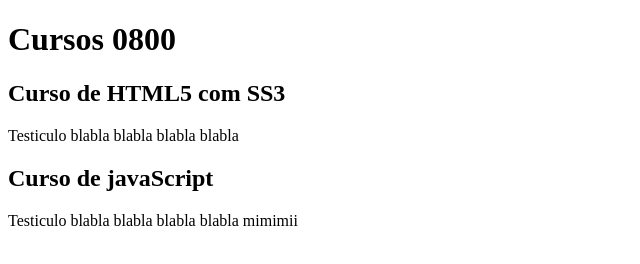
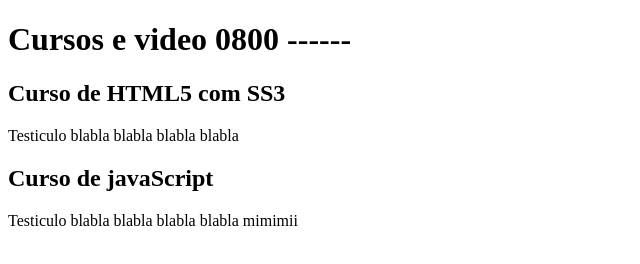
Before and after one commit to RodrigoCarnevali/projeto-site, a plain HTML site: page index.html in a window 1280 px wide. Shown: the whole page, without its empty margins (0-640 px from the left). Drawn offline with Linux system fonts and the light colour scheme.

Commit message:
Mudei o tutulo com erro proposital

```diff
--- a/index.html
+++ b/index.html
@@ -3,12 +3,12 @@
 <head>
 	<meta charset="UTF8">
 	<meta name="viewport" content="width=device-width, initial-scale=1.0">
-	<title>SITE EM REPOSITORIO</title>
+	<title>Site curso e video</title>
 </head>
 <body>
 	<main>
 		<header>
-			<h1>Cursos 0800</h1>
+			<h1>Cursos e video 0800 ------</h1>
 		</header>
 		<article>
 			<h2>Curso de HTML5 com SS3</h2>
```
